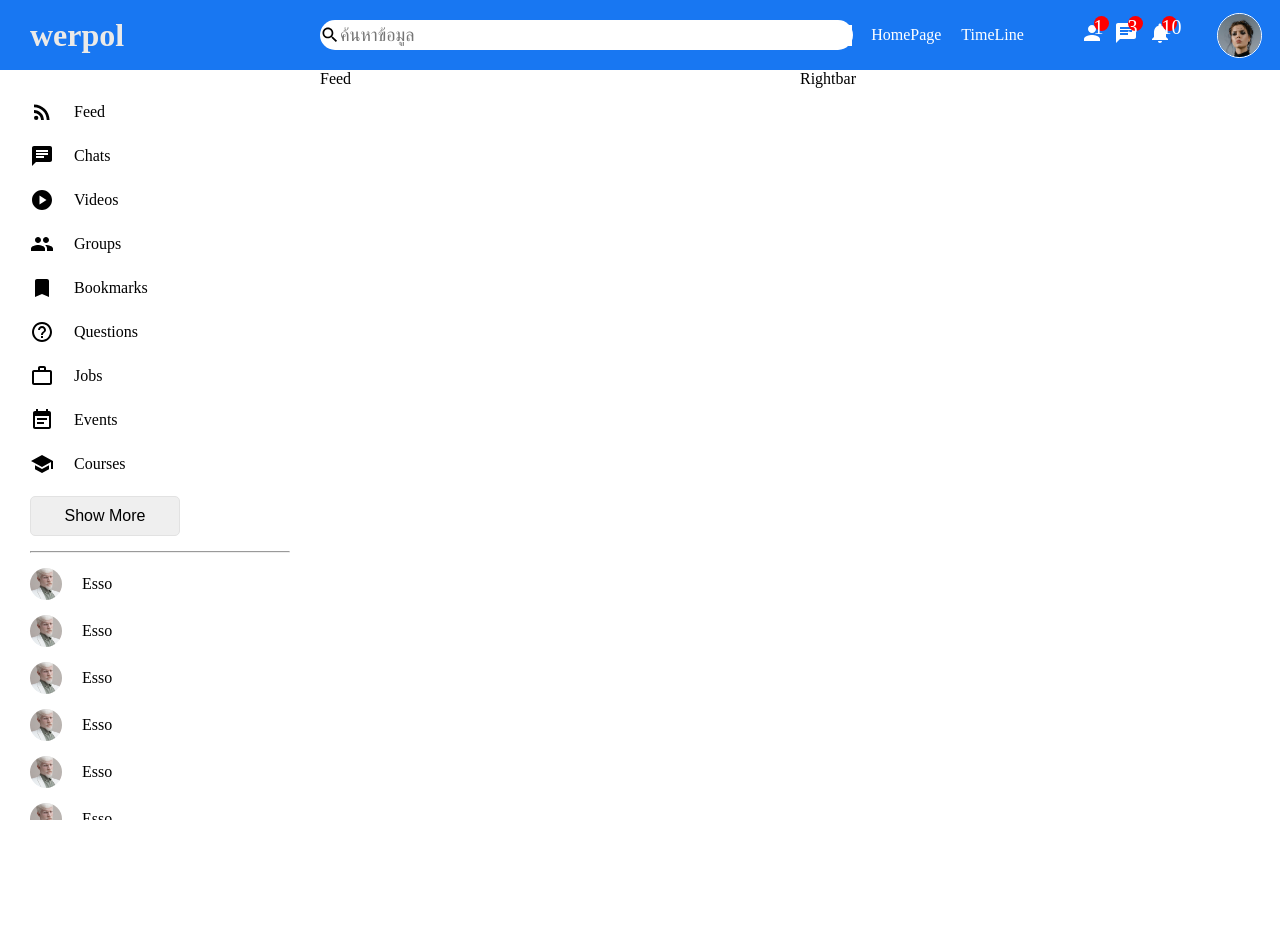
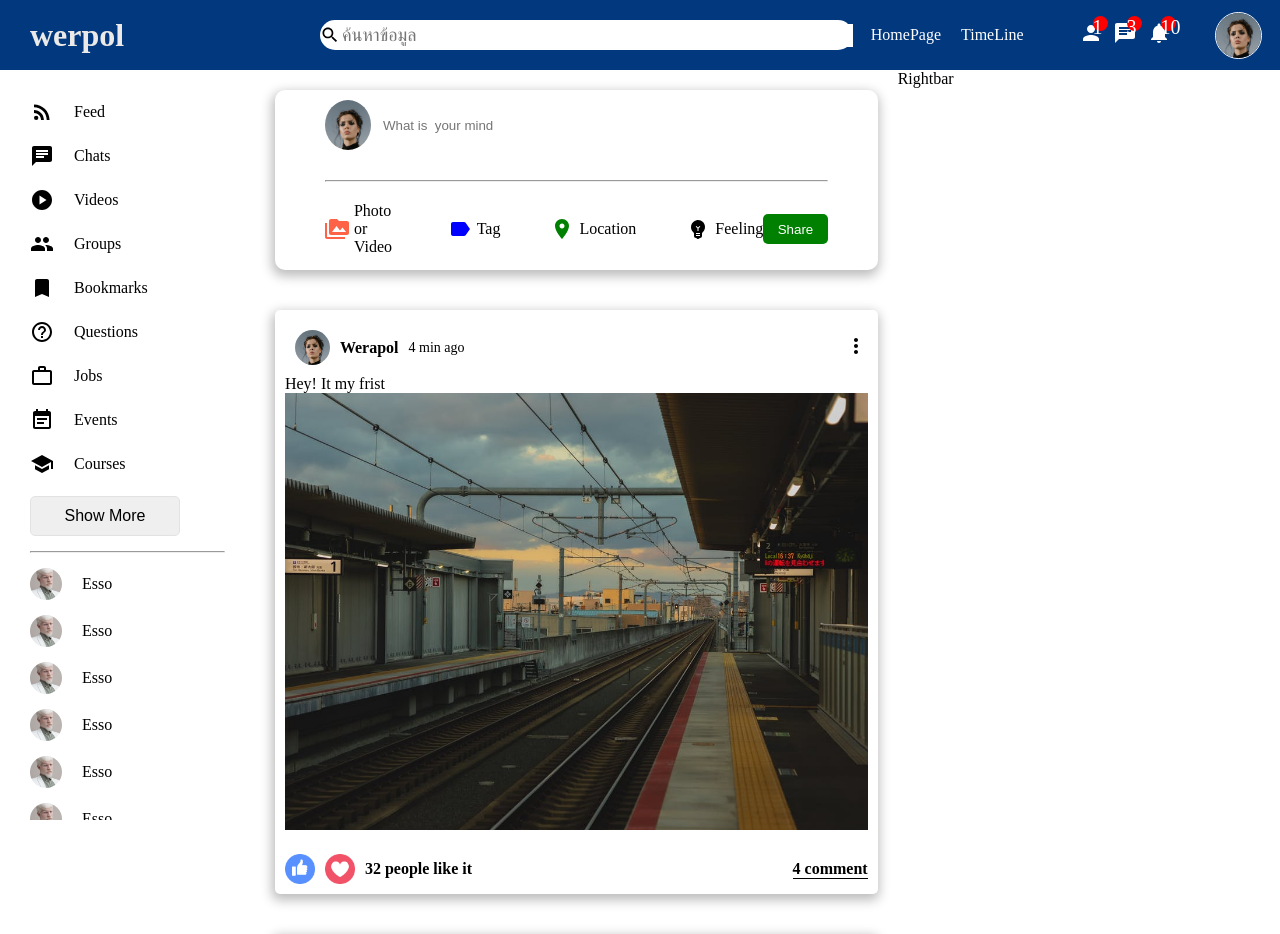
Before and after one commit to r5r5wa55/Social, a React (Create React App) app: page / in a window 1280 px wide. Shown: the top 934 px of the page. Before the commit the page ends 820 px from the top, so only its background shows below. Built offline with nearby package versions, Linux system fonts and the light colour scheme.

Commit message:
post and re disply sticky top0

```diff
--- a/src/App.js
+++ b/src/App.js
@@ -5,7 +5,6 @@ function App() {
   return (
     <div>
       <Home />
-
     </div>
   );
 }
--- a/src/components/feed/Feed.jsx
+++ b/src/components/feed/Feed.jsx
@@ -1,9 +1,19 @@
 import React from 'react'
 import "./feed.css"
+import  Share from '../share/Share'
+import Post from '../post/Post';
 export default function Feed() {
   return (
     <div className="feed">
-        Feed
+      <div className="feedWrappaer">
+        <Share />
+        <Post />
+        <Post />
+        <Post />
+        <Post />
+        <Post />
+        <Post />
+      </div>
     </div>
   )
 }
--- a/src/components/feed/feed.css
+++ b/src/components/feed/feed.css
@@ -1,4 +1,7 @@
 .feed{
-    flex: 3;
+    flex: 5;
 
 }
+.feedWrappaer{
+    padding:20px ;
+}
--- /dev/null
+++ b/src/components/post/Post.jsx
@@ -0,0 +1,39 @@
+import React from 'react'
+import './post.css'
+import { MoreVert } from '@mui/icons-material'
+
+
+export default function Post() {
+  return (
+
+        <div className="post">
+            <div className="postWrapper">
+                <div className="postTop">
+                    <div className="postTopLeft">
+                        <img src="/assets/person/1.jpeg" alt="" className="postTopLeftImg" />
+                        <span className="postUsername">Werapol</span>
+                        <span className="postDate">4 min ago</span>
+                    </div>
+                    <div className="postTopRight">
+                        <MoreVert />
+                    </div>
+                </div>
+                <div className="postCenter">
+                    <span className="postText">Hey! It my frist</span>
+                    <img src="/assets/post/1.jpeg" alt="" className='postImeCenter'/>
+                </div>
+                <div className="postBottom">
+                    <div className="postBottonLeft">
+                        <img src="assets/like.png" alt="" className="likeIcon" />
+                        <img src="assets/heart.png" alt="" className="likeIcon" />
+                        <span className="postLikeCounter">32 people like it</span>
+                    </div>
+                    <div className="postBottomRight">
+                        <span className="postCommentText">4 comment</span>
+                    </div>
+                </div>
+            </div>
+        </div>
+
+  )
+}
--- /dev/null
+++ b/src/components/post/post.css
@@ -0,0 +1,66 @@
+
+.post{
+    box-shadow: -1px 4px 12px 2px rgba(0,0,0,0.27);
+    -webkit-box-shadow: -1px 4px 12px 2px rgba(0,0,0,0.27);
+    -moz-box-shadow: -1px 4px 12px 2px rgba(0,0,0,0.27);
+    margin: 40px 0 40px 0;
+    padding: 10px;
+    border-radius: 5px;
+
+}
+.postTopLeftImg{
+    height: 35px;
+    width:35px;
+    background-color:wheat;
+    border-radius: 50%;
+    margin: 10px;
+    object-fit: cover;
+
+}
+.postTop{
+    display: flex;
+    align-items: center;
+    justify-content: space-between;
+}
+.postTopLeft{
+    display: flex;
+    align-items: center;
+}
+.postUsername{
+    font-weight: bold;
+    margin-right: 10px;
+
+}
+.postImeCenter{
+
+    width: 100%;
+}
+.postDate{
+    font-size: 14px;
+}
+.likeIcon{
+    height: 30px;
+    margin-right: 10px;
+}
+.postBottom{
+    margin-top: 20px;
+    display: flex;
+    justify-content: space-between;
+}
+.postBottonLeft{
+    display: flex;
+    align-items: center;
+}
+.postBottomRight{
+    display: flex;
+    align-items: center;
+}
+.postLikeCounter{
+    font-style: 32px;
+    font-weight: bold;
+}
+.postCommentText{
+    font-style: 32px;
+    font-weight: bold;
+    border-bottom: 1px solid #000;
+}
--- /dev/null
+++ b/src/components/share/Share.jsx
@@ -0,0 +1,41 @@
+import React from 'react';
+import './share.css'
+import { EmojiObjects, Label, PermMedia, Room } from '@mui/icons-material';
+
+
+export default function Share() {
+  return (
+    <div>
+      <div className="share">
+        <div className="shareWrapper">
+          <div className="shareTop">
+            <img src="/assets/person/1.jpeg" alt="" className="shareProfileImg" />
+            <input type="text" className="shareInput" placeholder='What is  your mind'/>
+          </div>
+        </div>
+        <hr className="shareHr" />
+        <div className="shareBotton">
+          <div className="shareOptions">
+            <div className="shareOption">
+              <PermMedia className='shareIcon' htmlColor='tomato'/>
+              <span className="shareOptionText">Photo or Video</span>
+            </div>
+            <div className="shareOption">
+              <Label className='shareIcon' htmlColor='blue'/>
+              <span className="shareOptionText" >Tag</span>
+            </div>
+            <div className="shareOption">
+              <Room className='shareIcon' htmlColor="green"/>
+              <span className="shareOptionText">Location</span>
+            </div>
+            <div className="shareOption"htmlColor="golden">
+              <EmojiObjects className='shareIcon' />
+              <span className="shareOptionText">Feeling</span>
+            </div>
+          </div>
+          <button className="shareButton">Share</button>
+        </div>
+      </div>
+    </div>
+  )
+}
--- /dev/null
+++ b/src/components/share/share.css
@@ -0,0 +1,70 @@
+
+
+.share{
+    box-shadow: -1px 4px 12px 2px rgba(0,0,0,0.27);
+    -webkit-box-shadow: -1px 4px 12px 2px rgba(0,0,0,0.27);
+    -moz-box-shadow: -1px 4px 12px 2px rgba(0,0,0,0.27);
+    width: 100%;
+    height: 180px;
+    border-radius: 10px;
+
+}
+.shareProfileImg{
+    height: 50px;
+    width: 50px;
+    border-radius: 50%;
+    object-fit: cover;
+    margin-right:10px;
+    margin-left:40px;
+
+}
+.shareHr{
+    /* margin: 20px; */
+    margin: 20px 50px 20px 50px;
+
+}
+.shareInput{
+    width: 90%;
+    outline: none;
+    border: none;
+}
+.shareWrapper{
+    padding: 10px;
+}
+.shareTop{
+    align-items: center;
+    display: flex;
+
+}
+.shareBotton{
+    display: flex;
+    align-items: center;
+    justify-content: space-between;
+}
+.shareOptions{
+    display: flex;
+
+
+}
+.shareOption{
+    display: flex;
+    align-items: center;
+
+    margin-left: 50px;
+
+}
+.shareButton{
+    border: 0;
+    margin-right: 50px;
+    height: 30px;
+    width: 70px;
+    background-color: green;
+    border-radius: 5px;
+    color: white;
+}
+.shareButton:hover{
+    cursor: pointer;
+}
+.shareIcon{
+    margin-right: 5px;
+}
--- a/src/components/sidebar/sidebar.css
+++ b/src/components/sidebar/sidebar.css
@@ -8,7 +8,7 @@
     width: 10px;
 }
 ::-webkit-scrollbar-track{
-    background-color: #f1f1f1;
+    background-color: #ffffff;
 }
 ::-webkit-scrollbar-thumb{
     background-color: rgba(179,179,179);
--- a/src/components/topbar/Topbar.jsx
+++ b/src/components/topbar/Topbar.jsx
@@ -5,7 +5,7 @@ import React from 'react'
 
 export default function Topbar() {
   return (
-    <div>
+
         <div className="topbarContainer">
           <div className="topbarLeft">
             <span className="logo">werpol</span>
@@ -42,6 +42,6 @@ export default function Topbar() {
           </div>
 
         </div>
-    </div>
+
   )
 }
--- a/src/components/topbar/topbar.css
+++ b/src/components/topbar/topbar.css
@@ -1,16 +1,12 @@
-*{
-    box-sizing: border-box;
-    padding: 0;
-    margin: 0;
-}
 
 .topbarContainer{
+    position: sticky;
     display: flex;
-    background-color:#1877f2;
+    background-color:#02387e;
     height: 70px;
     width: 100%;
-    position: sticky;
     align-items: center;
+    top: 0;
 
 }
 .topbarLeft{
--- a/src/pages/home/Home.jsx
+++ b/src/pages/home/Home.jsx
@@ -16,9 +16,7 @@ export default function Home() {
         <Sidebar />
         <Feed />
         <Rightbar />
-
-
-    </div>
+      </div>
     </>
   )
 }
--- a/src/pages/home/home.css
+++ b/src/pages/home/home.css
@@ -1,3 +1,11 @@
+
+body{
+    box-sizing: border-box;
+    padding: 0;
+    margin: 0;
+}
+
+
 .homeContainer{
     display: flex;
 }
```
